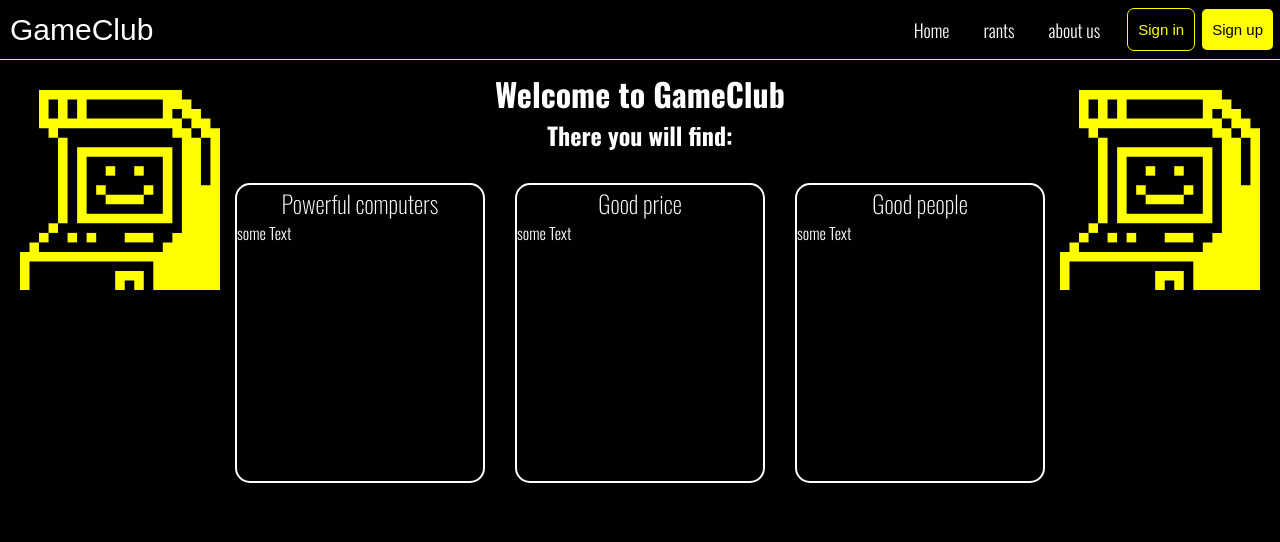
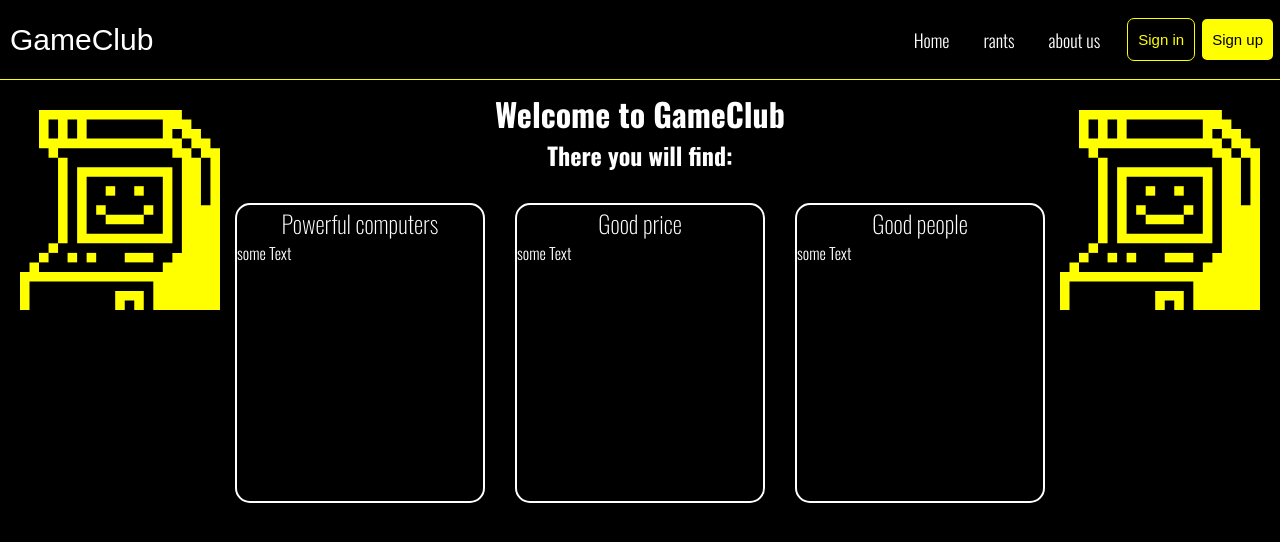
Before and after one commit to StarkDed/game_club_vue, a Vue app: page / in a window 1280 px wide. Shown: the top 542 px of the page. Built offline with nearby package versions, Linux system fonts and the light colour scheme; a web font is replaced by a local one.

Commit message:
organized files at packages, fix height of header

```diff
--- a/src/components/Header.vue
+++ b/src/components/Header.vue
@@ -33,7 +33,7 @@ const navigateToAuth = (mode) => {
 <style scoped>
 header {
   background: #000;
-  height: 60px;
+  height: 80px;
   width: 100%;
   border-bottom: 1px solid yellow;
   display: flex;
--- a/src/components/HomePage.vue
+++ b/src/components/HomePage.vue
@@ -20,7 +20,7 @@
 
 <script setup>
 import InfoBlock from "@/components/InfoBlock.vue";
-import SmileCompucter from "@/components/SmileCompucter.vue";
+import SmileCompucter from "@/assets/svgs/SmileCompucter.vue";
 import { ref, onMounted, onBeforeUnmount } from "vue";
 
 const blinkColor = ref("yellow");
```
Also changed, not shown: src/components/Rant.vue (+5 -5 lines), src/assets/svgs/GameConsole.vue (renamed from src/components/GameConsole.vue), src/assets/svgs/GamePC.vue (renamed from src/components/GamePC.vue), src/assets/svgs/Monitor.vue (renamed from src/components/Monitor.vue), src/assets/svgs/SmileCompucter.vue (renamed from src/components/SmileCompucter.vue), src/assets/svgs/SmilePC.vue (renamed from src/components/SmilePC.vue), src/assets/svgs/Tablet.vue (renamed from src/components/Tablet.vue).
